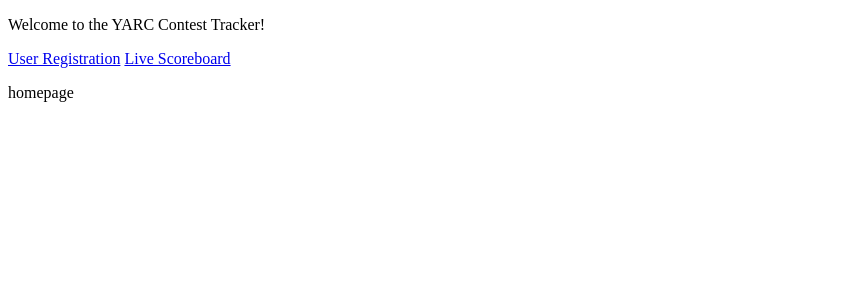
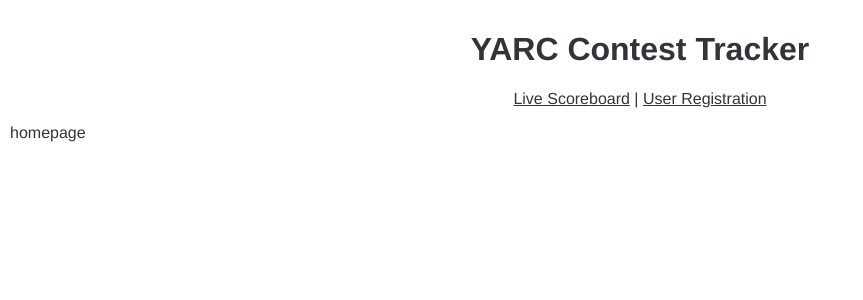
Before and after one commit to classabbyamp/ham-contest-tracker, a Flask app: page / in a window 1280 px wide. Shown: the top 300 px of the page, without its empty margins (0-863 px from the left). Run offline with Flask 2, Linux system fonts and the light colour scheme.

Commit message:
Slightly saner header

```diff
--- /dev/null
+++ b/static/style.css
@@ -0,0 +1,15 @@
+body {
+  background-color: #fff;
+  color: #31353a;
+  margin: 0;
+  padding: 10px;
+  font-family: Helvetica, "Trebuchet MS", Verdana, sans-serif;
+}
+
+#header {
+  text-align: center;
+}
+
+#navi a, #navi a:hover, #navi a:visited, #navi a:link, #navi a:active {
+  color: #31353a;
+}
--- a/templates/layout.html
+++ b/templates/layout.html
@@ -1,11 +1,19 @@
 <!doctype html>
+<meta charset="utf-8">
+<meta name="viewport" content="width=device-width, initial-scale=1.0">
+<title>Contest Tracker</title>
+<link rel="stylesheet" href="{{ url_for('static', filename='style.css') }}" type="text/css">
+<div id="header">
+    <div id="brand">
+        <h1>YARC Contest Tracker</h1>
+    </div>
+    <div id="navi">
         <p>
-Welcome to the YARC Contest Tracker!
+            <a href="{{ url_for('scoreboard') }}">Live Scoreboard</a> |
+            <a href="{{ url_for('register') }}">User Registration</a>
         </p>
-<p>
-<a href="{{ url_for("register") }}">User Registration</a>
-<a href="{{ url_for("scoreboard") }}">Live Scoreboard</a>
-</p>
+    </div>
+</div>
 {% with messages = get_flashed_messages() %}
 {% if messages %}
 <ul class=flashes>
```
Lines whose indentation alone changed are shown as unchanged.
